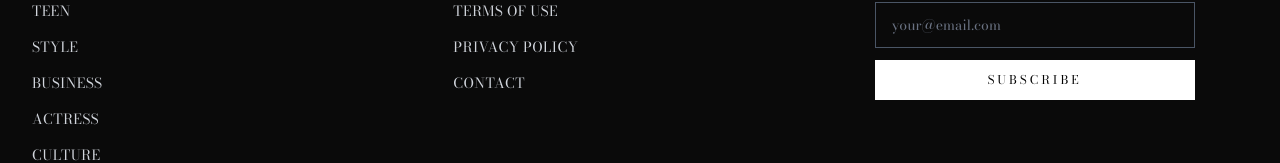
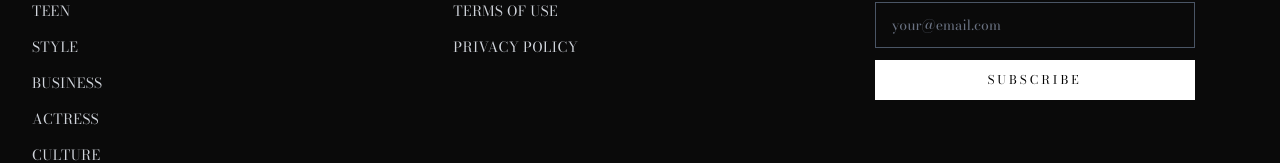
Before and after one commit to maisonatelier52-ux/Glam-Gaze, a Next.js app: page / in a window 1280 px wide. Shown: the part 7192-7355 px from the top of the page. Built offline with nearby package versions, Linux system fonts and the light colour scheme.

Commit message:
[Fix] footer

```diff
--- a/app/component/Footer.jsx
+++ b/app/component/Footer.jsx
@@ -16,7 +16,6 @@ export default function Footer() {
     { label: "About Us", href: "/about" },
     { label: "Terms of Use", href: "/terms-of-use" },
     { label: "Privacy Policy", href: "/privacy-policy" },
-    { label: "Contact", href: "/contact" },
   ];
 
   const socialLinks = [
```
